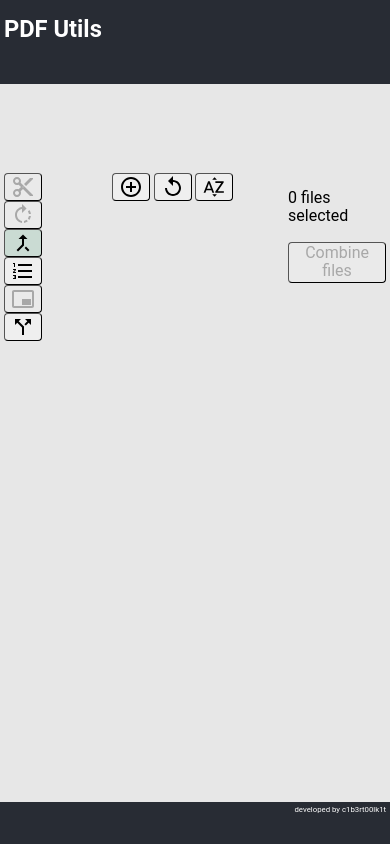
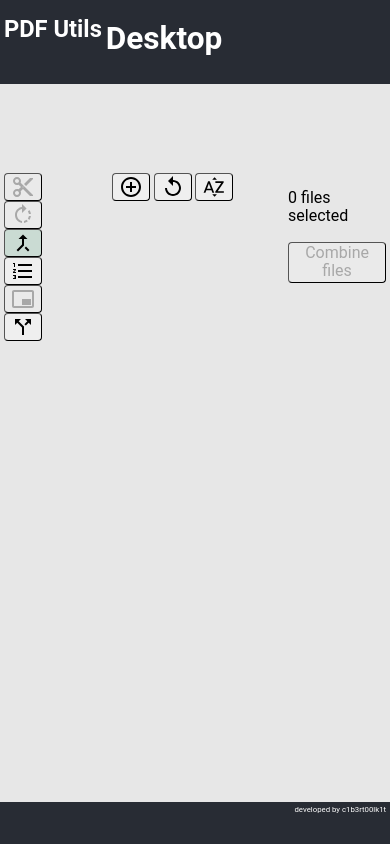
Before and after one commit to c1b3rt00lk1t/pdf-poc, a React (Vite) app: page / in a window 390 px wide. Built offline with nearby package versions, Linux system fonts and the light colour scheme.

Commit message:
Mobile detection test

```diff
--- a/src/App.tsx
+++ b/src/App.tsx
@@ -10,7 +10,7 @@
  * The App must work offline and online
  */
 
-import { useState } from "react";
+import { useState, useEffect } from "react";
 import "./index.css";
 import FileSelection from "./components/FileSelection";
 import Header from "./components/Header";
@@ -26,6 +26,33 @@ function App() {
     "combine"
   );
   const [dragOverStatus, setDragOverStatus] = useState<boolean>(false);
+
+  const [deviceType, setDeviceType] = useState<string>("");
+
+  useEffect(() => {
+    let hasTouchScreen = false;
+    if ("maxTouchPoints" in navigator) {
+      hasTouchScreen = navigator.maxTouchPoints > 0;
+    } else {
+      const mQ = matchMedia("(pointer:coarse)");
+      if (mQ && mQ.media === "(pointer:coarse)") {
+        hasTouchScreen = !!mQ.matches;
+      } else if ("orientation" in window) {
+        hasTouchScreen = true; // deprecated, but good fallback
+      } else {
+        // Only as a last resort, fall back to user agent sniffing
+        var UA = (navigator as Navigator).userAgent;
+        hasTouchScreen =
+          /\b(BlackBerry|webOS|iPhone|IEMobile)\b/i.test(UA) ||
+          /\b(Android|Windows Phone|iPad|iPod)\b/i.test(UA);
+      }
+    }
+    if (hasTouchScreen) {
+      setDeviceType("Mobile");
+    } else {
+      setDeviceType("Desktop");
+    }
+  }, []);
 
   const handleClickReset = () => {
     setFiles([]);
@@ -77,6 +104,7 @@ function App() {
     >
       <header className={styles.header}>
         <Header />
+        {deviceType === "Mobile" ? <h1>Mobile</h1> : <h1>Desktop</h1>}
       </header>
       {dragOverStatus ? (
         <Cover />
```
